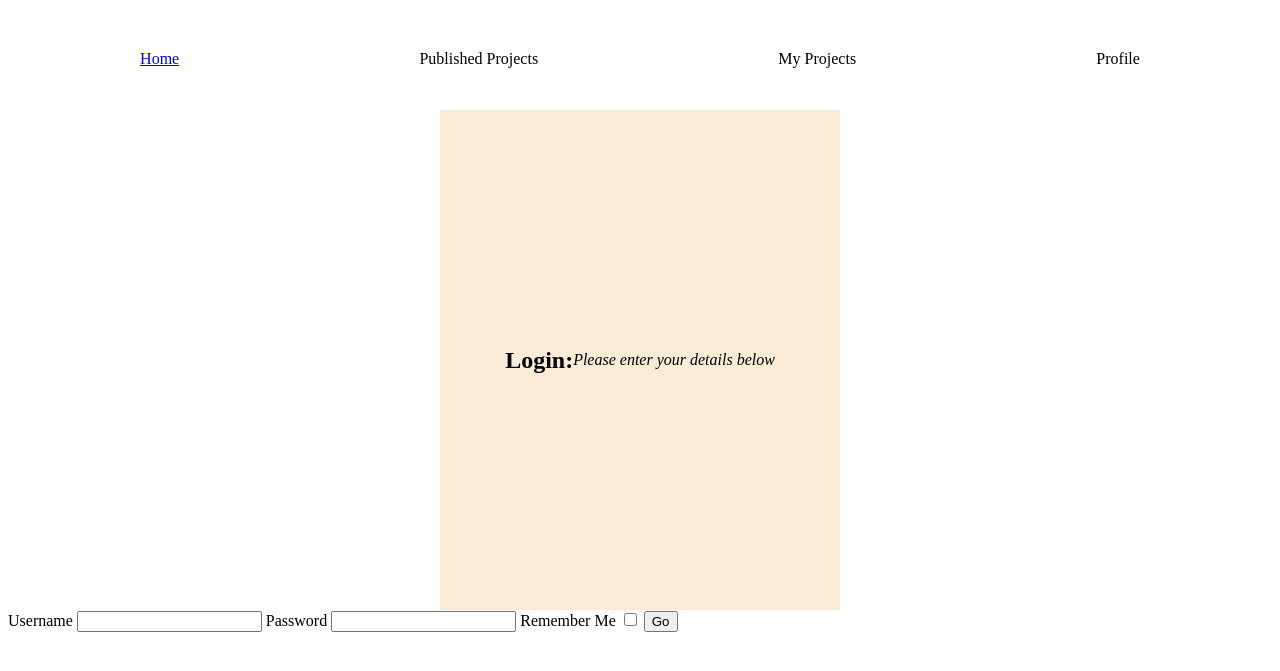
After one commit to Zwork101/hackcoms, a Flask app: template templates/auth/login.html in a window 1280 px wide. The commit adds this page. Shown: the top 671 px of the page. Run offline with Flask 3, Linux system fonts and the light colour scheme; the template is opened without the code that fills it: values that come from a table or form of the project are taken from there, others are empty.

Commit message:
Pip packages

```diff
--- a/hackcoms/app.py
+++ b/hackcoms/app.py
@@ -1,18 +1,23 @@
+from os import environ
+
 from db import db
-from auth import login_manager
+from auth import login_manager, auth
 from messages import msgio
 
 from flask import Flask
 
 def create_app() -> Flask:
-	app = Flask(__name__)
+	app = Flask(__name__, template_folder="../templates", static_folder="../static")
 
 	app.config["SQLALCHEMY_DATABASE_URI"] = "postgresql://postgres:pgpassword@0.0.0.0"
 	login_manager.login_view = 'auth.login'
+	app.config['SECRET_KEY'] = "uhnfoquih4nfvq7hn hq3v87qpv9893vh8 49q8u4vnp4q8q4098 h[qtv]"
 
 	login_manager.init_app(app)
 	db.init_app(app)
 	msgio.init_app(app)
+
+	app.register_blueprint(auth)
 
 	return app
 
@@ -21,4 +26,6 @@ def setup_databases(app: Flask):
 	    db.create_all()
 
 if __name__ == "__main__":
-	setup_databases(create_app())
+	app = create_app()
+	setup_databases(app)
+	app.run("0.0.0.0", port=8080, load_dotenv=True)
--- a/hackcoms/auth.py
+++ b/hackcoms/auth.py
@@ -56,8 +56,14 @@ def register_user():
 
     return render_template("auth/register.html", form=form)
 
-@auth.route("/login", methods=["GET", "POST"])
+@auth.route("/login", methods=["GET"])
 def login():
+    form = LoginForm()
+
+    return render_template("auth/login.html", form=form)
+
+@auth.route("/login", methods=["POST"])
+def login_submit():
     form = LoginForm()
 
     if form.validate_on_submit():
--- /dev/null
+++ b/templates/auth/login.html
@@ -0,0 +1,17 @@
+{% extends "base.html" %}
+{% block content %}
+        <section id="loginTitle">
+            <h1>Login:</h1><br>
+            <p><em>Please enter your details below</em></p>
+        </section>
+        <section>
+            <form method="POST" action="/login">
+                {{ form.csrf_token }}
+                {{ form.username.label }} {{ form.username() }}
+                {{ form.password.label }} {{ form.password() }}
+                {{ form.remember.label }} {{ form.remember() }}
+                <input type="submit" value="Go">
+            </form>
+
+        </section>
+{% endblock %}
--- a/login.html
+++ b/templates/base.html
@@ -13,12 +13,7 @@
             <a>My Projects</a>
             <a>Profile</a>
         </section>
-        <section id="loginTitle">
-            <h1>Login:</h1><br>
-            <p><em>Please enter your details below</em></p>
-        </section>
-        <section>
-            <!--Forms-->
-        </section>
-
+        {% block content %}
+        {% endblock %}
     </body>
+</html>
```
Also changed, not shown: requirements.txt (added, +22 -0 lines).
